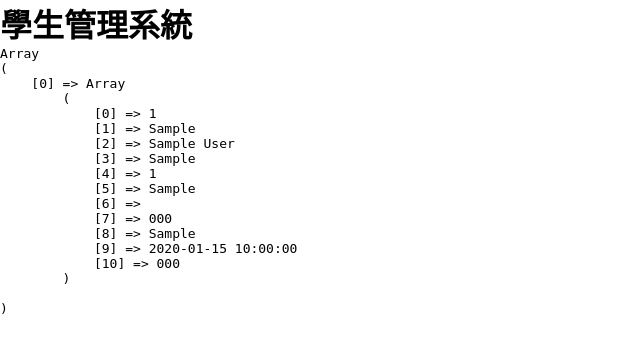
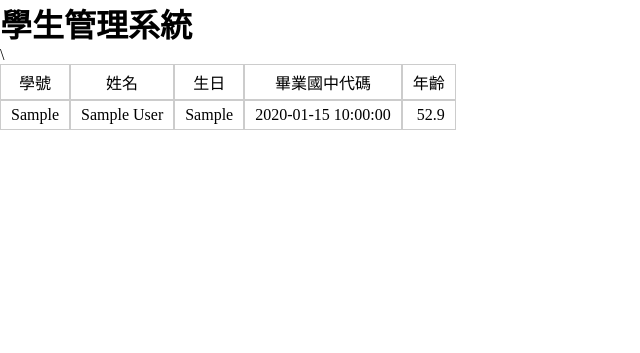
Before and after one commit to ruzs/php_mysql_connect, a PHP site: page / in a window 1280 px wide. Shown: the top 353 px of the page, without its empty margins (0-640 px from the left). Run offline with PHP 8.4, Linux system fonts and the light colour scheme; tables that the repository leaves empty or names only in its code hold one stand-in row (values such as "Sample post").

Commit message:
美化表格,表單選項新增,刪除,編輯用php

```diff
--- a/index.php
+++ b/index.php
@@ -6,27 +6,48 @@
   <meta name="viewport" content="width=device-width, initial-scale=1.0">
   <title>學生管理系統</title>
   <link rel="stylesheet" href="style.css">
-</head>
-<body>
-  <h1>學生管理系統</h1>
   <?php
-  // $dsn="mysql:host=localhost;charset=utf8;dbname=school";
-  $db=mysqli_connect('localhost','root','','school');
-  mysqli_set_charset($db,'utf8');
+  $dsn="mysql:host=localhost;charset=utf8;dbname=school";
+  // $db=mysqli_connect('localhost','root','','school');
+  // mysqli_set_charset($db,'utf8');
 
-  // $pdo= new PDO($dsn,'root','');
+  $pdo= new PDO($dsn,'root','');
   //固定語法 new PDO(  ,'帳號(預設為root)'.'密碼');
 
   $sql="SELECT * FROM `students` LIMIT 5";
-  $result=mysqli_query($db,$sql);
-  $rows= mysqli_fetch_all($result);
+  // $result=mysqli_query($db,$sql);
+  // $rows= mysqli_fetch_all($result);
 
-  // $rows=$pdo ->query($sql)->fetchAll(PDO::FETCH_NAMED);
+  $rows=$pdo ->query($sql)->fetchAll(PDO::FETCH_ASSOC);
   //query() 查詢 fetch調資料 All為全部   (FETCH_NAMED ASSOC)
 
-  echo "<pre>";
-  print_r($rows);
-  echo "</pre>";
+  // echo "<pre>";
+  // print_r($rows);
+  // echo "</pre>";
   ?>
+</head>
+<body>
+  <h1>學生管理系統</h1>\
+  <table class='list-students'>
+    <tr>
+      <td>學號</td>
+      <td>姓名</td>
+      <td>生日</td>
+      <td>畢業國中代碼</td>
+      <td>年齡</td>
+    </tr>
+  <?php
+  foreach ($rows as $row) {
+    $age=round((strtotime('now')-strtotime($row['birthday']))/(60*60*24*365),1);
+    echo "<tr>";
+    echo "<td>{$row['school_num']}</td>";
+    echo "<td>{$row['name']}</td>";
+    echo "<td>{$row['birthday']}</td>";
+    echo "<td>{$row['graduate_at']}</td>";
+    echo "<td>{$age}</td>";
+    echo "</tr>";
+  }
+  ?>
+  </table>
 </body>
 </html>
--- a/style.css
+++ b/style.css
@@ -3,3 +3,15 @@
   padding: 0;
   box-sizing: border-box;
 }
+table{
+  border-spacing: 0;
+  border-collapse:separate;
+  text-align: center;
+}
+table td{
+  padding: 5px 10px;
+  border: 1px solid #ccc;
+}
+table td:last-child{
+  text-align: right;
+}
```
Also changed, not shown: add_student.php (added, +18 -0 lines), del_student.php (added, +11 -0 lines), edit_student.php (added, +12 -0 lines).
